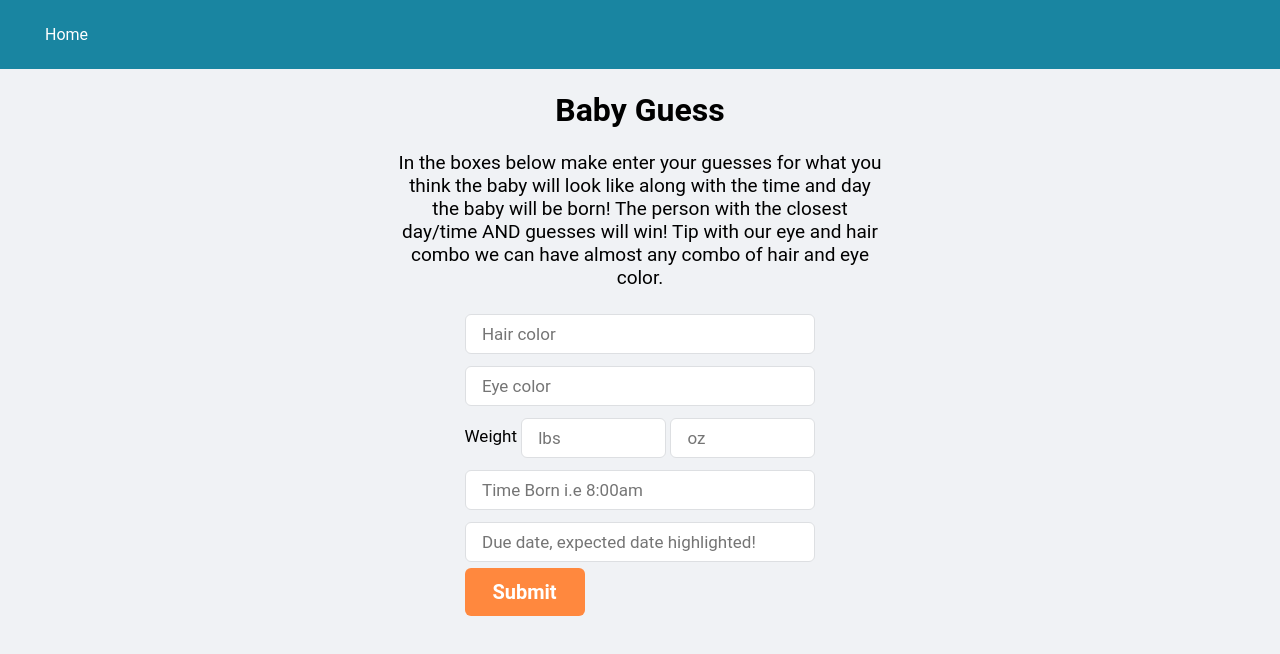
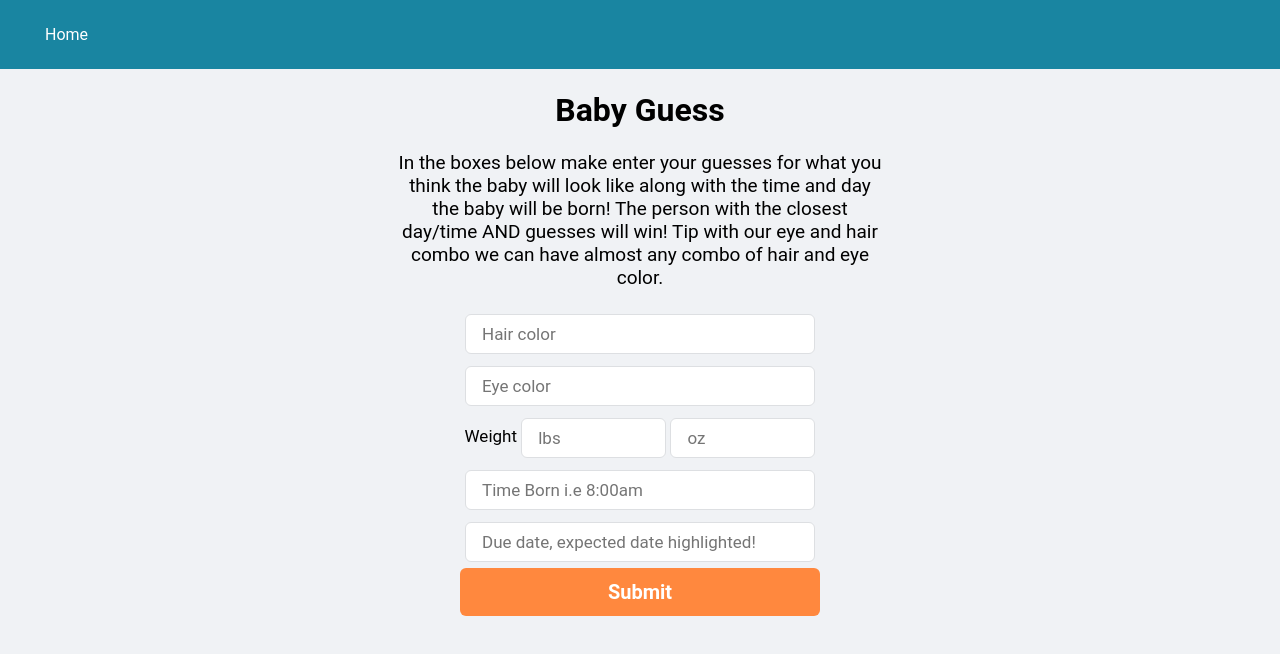
Before and after one commit to jposeyjr/katarina, a React (Create React App) app: page /babyguess in a window 1280 px wide. Shown: the top 654 px of the page. Built offline with nearby package versions, Linux system fonts and the light colour scheme; no server answers.

Commit message:
slight change to styles

```diff
--- a/src/Pages/Games/BabyGuess/styles.js
+++ b/src/Pages/Games/BabyGuess/styles.js
@@ -81,7 +81,7 @@ export const GuessSubmit = styled.button`
   font-size: 20px;
   line-height: 48px;
   padding: 0 10px;
-  width: 100px;
+  width: 340px;
   font-family: inherit;
 
   @media only screen and (max-width: 900px) {
```
